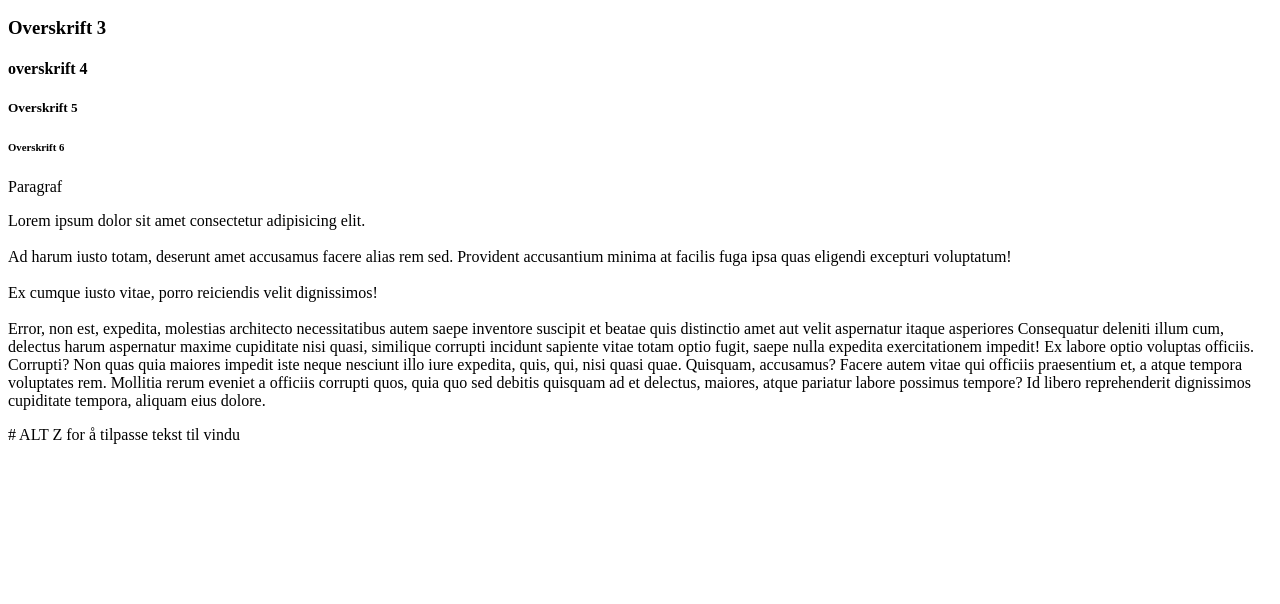
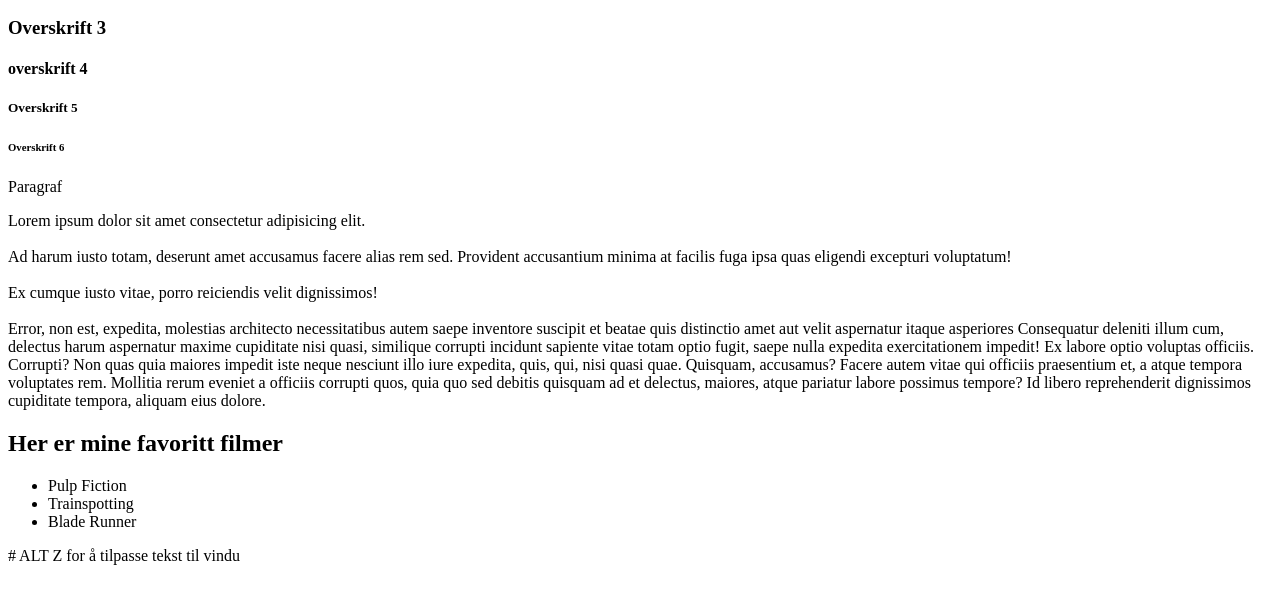
Before and after one commit to okliland-kodeloftet/kodeloftet_g17_d1, a website: page index.html in a window 1280 px wide. Shown: the part 110-714 px from the top of the page. Drawn offline with Linux system fonts and the light colour scheme.

Commit message:
liste over filmer

```diff
--- a/index.html
+++ b/index.html
@@ -15,7 +15,9 @@
     <h5>Overskrift 5</h5>
     <h6>Overskrift 6</h6>
      <p>Paragraf</p>
-    <p>Lorem ipsum dolor sit amet consectetur adipisicing elit. <br><br> Ad harum iusto totam, deserunt amet accusamus facere alias rem sed. Provident accusantium minima at facilis fuga ipsa quas eligendi excepturi voluptatum!
+    <p>Lorem ipsum dolor sit amet consectetur adipisicing elit.
+    <br><br>
+    Ad harum iusto totam, deserunt amet accusamus facere alias rem sed. Provident accusantium minima at facilis fuga ipsa quas eligendi excepturi voluptatum!
       <br>
    <br>
    Ex cumque iusto vitae, porro reiciendis velit dignissimos!
@@ -24,7 +26,15 @@
     Consequatur deleniti illum cum, delectus harum aspernatur maxime cupiditate nisi quasi, similique corrupti incidunt sapiente vitae totam optio fugit, saepe nulla expedita exercitationem impedit! Ex labore optio voluptas officiis. Corrupti?
     Non quas quia maiores impedit iste neque nesciunt illo iure expedita, quis, qui, nisi quasi quae. Quisquam, accusamus? Facere autem vitae qui officiis praesentium et, a atque tempora voluptates rem.
     Mollitia rerum eveniet a officiis corrupti quos, quia quo sed debitis quisquam ad et delectus, maiores, atque pariatur labore possimus tempore? Id libero reprehenderit dignissimos cupiditate tempora, aliquam eius dolore.</p>
+   <p><h2>Her er mine favoritt filmer
 
+   </h2><ul>
+    <li>Pulp Fiction
+      <li>Trainspotting
+        <Li>Blade Runner</Li>
+      </li>
+    </li>
+   </ul></p>
   </body>
 
 </html>
```
